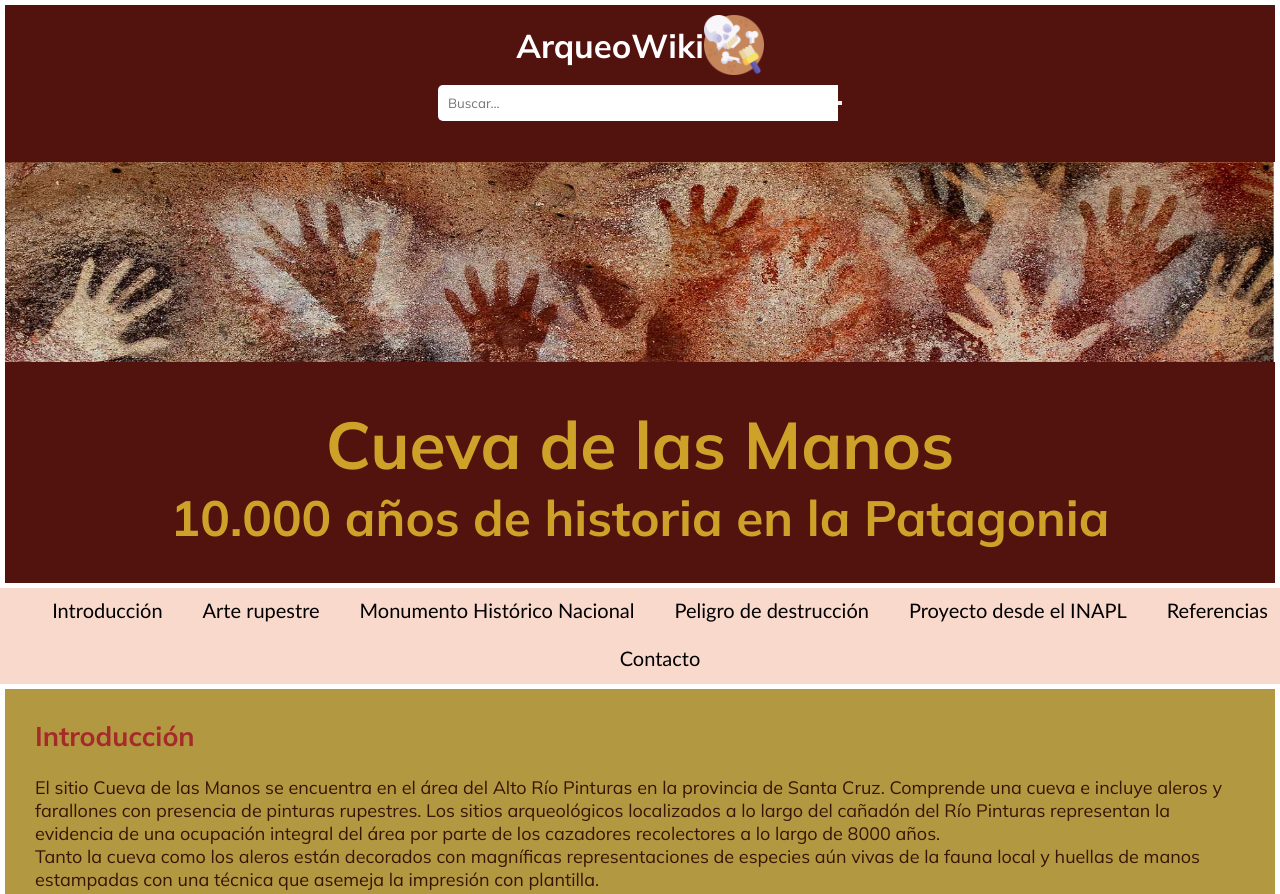
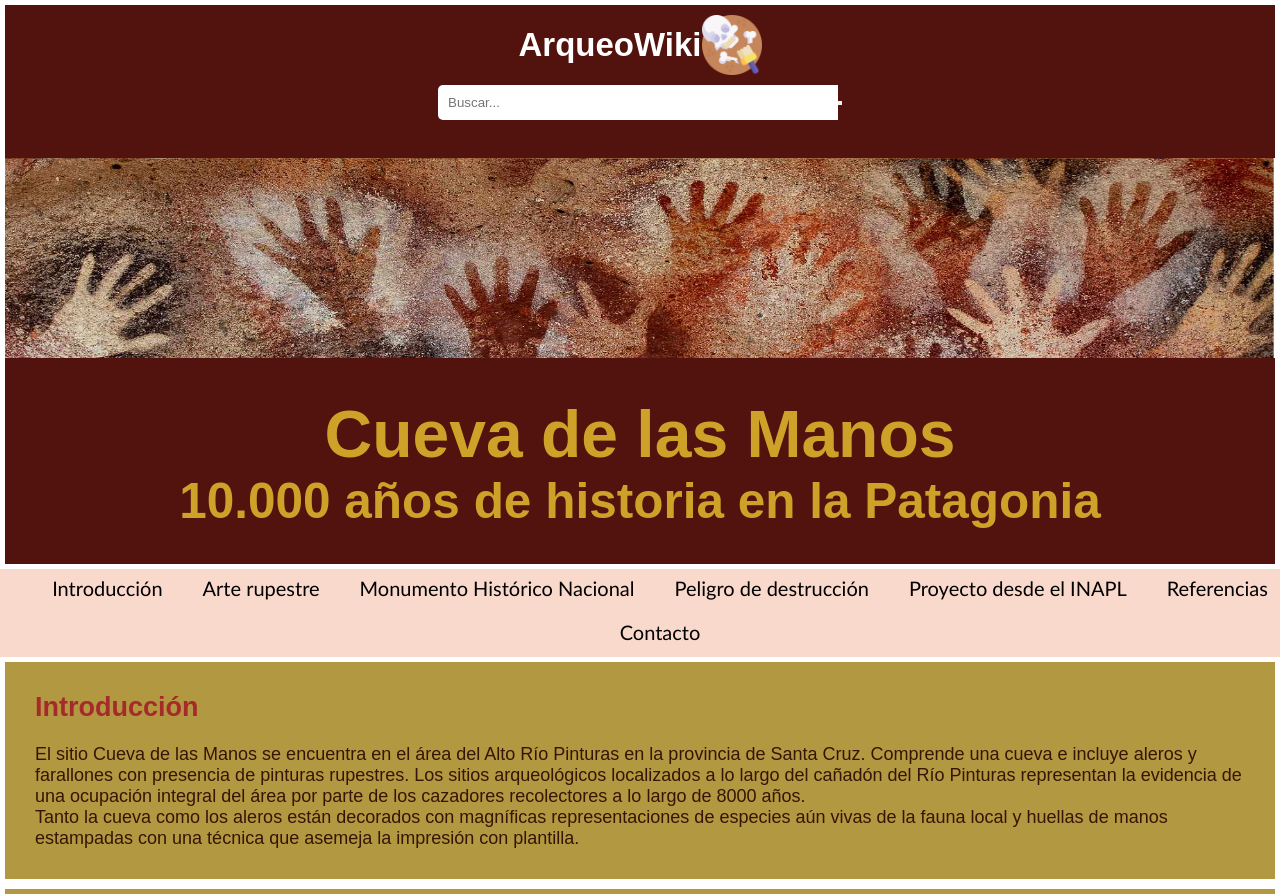
Before and after one commit to RocioAyelen/dise-oweb24, a plain HTML site: page index.html in a window 1280 px wide. Shown: the top 894 px of the page. Drawn offline with Linux system fonts and the light colour scheme.

Commit message:
Actualizacion6

```diff
--- a/index.html
+++ b/index.html
@@ -11,7 +11,7 @@
     <link rel="shortcut icon" href="/imagenes/Arqueowiki.png">
 
     <!-- Css estilo-->
-    <link rel="stylesheet" href="css/style.css">
+    <link rel="stylesheet" href="style.css"
     <link href="https://fonts.googleapis.com/css2?family=Fredoka:wght@300..700&family=Mulish:ital,wght@0,200..1000;1,200..1000&display=swap" rel="stylesheet">
 
 
```
Also changed, not shown: style.css (renamed from CSS/style.css).
